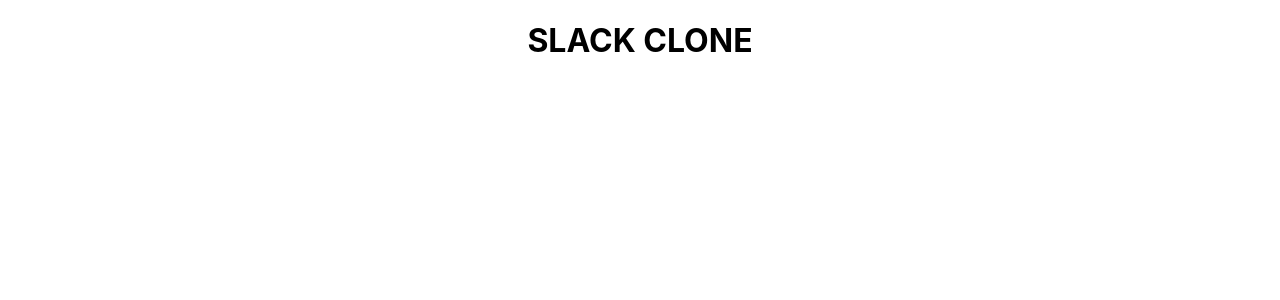
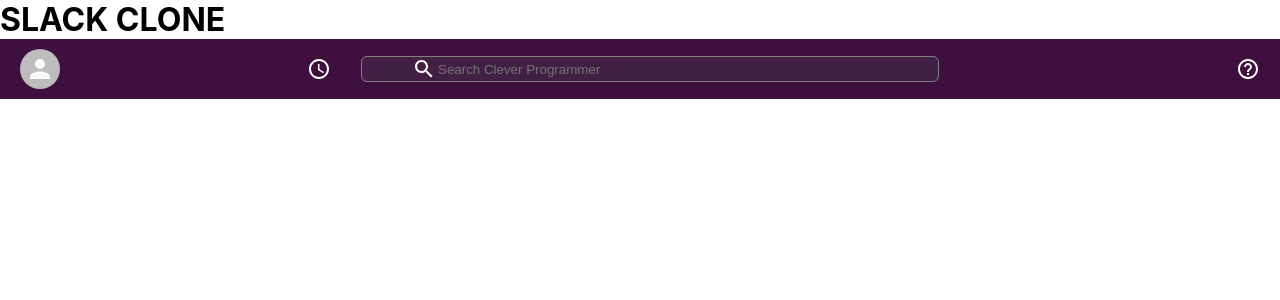
Before and after one commit to relMor/slack-clone, a React (Create React App) app: page / in a window 1280 px wide. Shown: the top 300 px of the page. Built offline with nearby package versions, Linux system fonts and the light colour scheme.

Commit message:
completed header component

```diff
--- a/package.json
+++ b/package.json
@@ -3,6 +3,8 @@
   "version": "0.1.0",
   "private": true,
   "dependencies": {
+    "@material-ui/core": "^4.11.0",
+    "@material-ui/icons": "^4.9.1",
     "@testing-library/jest-dom": "^4.2.4",
     "@testing-library/react": "^9.5.0",
     "@testing-library/user-event": "^7.2.1",
--- a/src/App.css
+++ b/src/App.css
@@ -1,38 +1,3 @@
-.App {
-  text-align: center;
+body{
+    --slack-color: #3f0f40
 }
-
-.App-logo {
-  height: 40vmin;
-  pointer-events: none;
-}
-
-@media (prefers-reduced-motion: no-preference) {
-  .App-logo {
-    animation: App-logo-spin infinite 20s linear;
-  }
-}
-
-.App-header {
-  background-color: #282c34;
-  min-height: 100vh;
-  display: flex;
-  flex-direction: column;
-  align-items: center;
-  justify-content: center;
-  font-size: calc(10px + 2vmin);
-  color: white;
-}
-
-.App-link {
-  color: #61dafb;
-}
-
-@keyframes App-logo-spin {
-  from {
-    transform: rotate(0deg);
-  }
-  to {
-    transform: rotate(360deg);
-  }
-}
--- a/src/App.js
+++ b/src/App.js
@@ -1,11 +1,15 @@
 import React from 'react';
 
 import './App.css';
+import Header from './components/Header/Header';
 
 function App() {
   return (
-    <div className="App">
+    <div className="app">
       <h1>SLACK CLONE</h1>
+      <Header />
+      {/* sidebar */}
+      {/* router */}
     </div>
   );
 }
--- /dev/null
+++ b/src/components/Header/Header.css
@@ -0,0 +1,48 @@
+.header {
+  display: flex;
+  align-items: center;
+  justify-content: space-between;
+  padding: 10px 0;
+  background-color: var(--slack-color);
+  color: white;
+}
+
+.header__left {
+  display: flex;
+  flex: 0.3;
+  align-items: center;
+  margin-left: 20px ;
+}
+
+.header__left >.MuiSvgIcon-root{
+    margin-left: auto;
+    margin-right: 30px;
+}
+
+.header__search{
+    flex: 0.4;
+    background-color: #421f44;
+    display: flex;
+    text-align: center;
+    padding: 0 50px;
+    border: 1px solid gray;
+    border-radius: 6px;
+}
+
+.header__search > input {
+    background-color: transparent;
+    border: none;
+    color: white;
+    min-width: 35vw;
+}
+
+.header__right{
+    flex: 0.3;
+    display: flex;
+    align-items: flex-end;
+}
+
+.header__right >.MuiSvgIcon-root{
+    margin-left: auto;
+    margin-right: 20px;
+}
--- /dev/null
+++ b/src/components/Header/Header.js
@@ -0,0 +1,29 @@
+import React from "react";
+
+import Avatar from "@material-ui/core/Avatar";
+import AccessTimeIcon from "@material-ui/icons/AccessTime";
+import SearchIcon from "@material-ui/icons/Search";
+import HelpOutlineIcon from "@material-ui/icons/HelpOutline";
+
+import "./Header.css";
+
+function Header() {
+  return (
+    <div className="header">
+      <div className="header__left">
+        <Avatar className="header__avatar" alt="Aman Varma" src="" />
+        <AccessTimeIcon />
+        {/* Time icon */}
+      </div>
+      <div className="header__search">
+        <SearchIcon />
+        <input placeholder="Search Clever Programmer" type="text" />
+      </div>
+      <div className="header__right">
+        <HelpOutlineIcon />
+      </div>
+    </div>
+  );
+}
+
+export default Header;
--- a/src/index.css
+++ b/src/index.css
@@ -1,3 +1,7 @@
+*{
+  margin: 0;
+}
+
 body {
   margin: 0;
   font-family: -apple-system, BlinkMacSystemFont, 'Segoe UI', 'Roboto', 'Oxygen',
```
Also changed, not shown: 1 other file (tests, documents, lock files or other folders).
